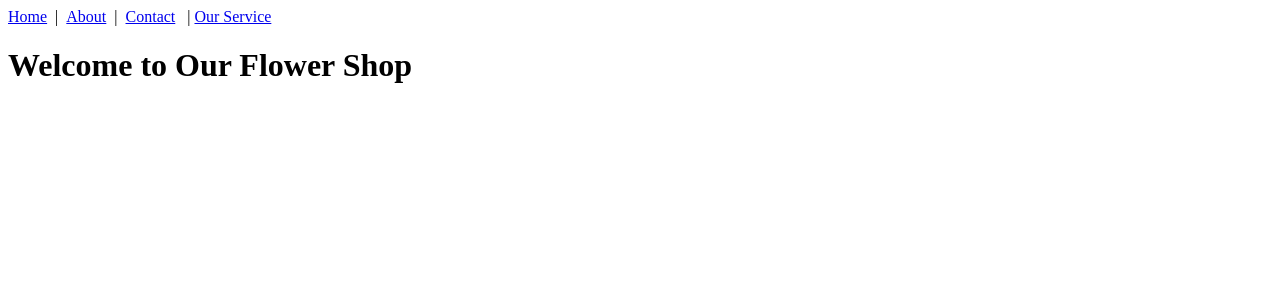
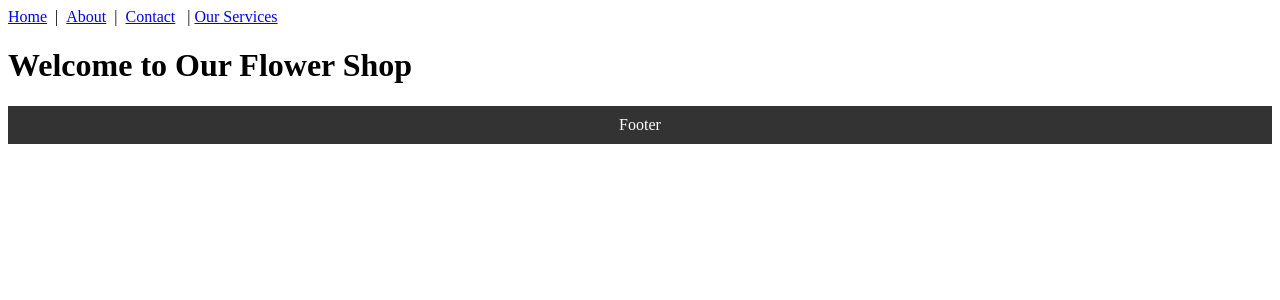
Before and after one commit to FarhatManyar/flower, a React (Vite) app: page / in a window 1280 px wide. Shown: the top 300 px of the page. Built offline with nearby package versions, Linux system fonts and the light colour scheme.

Commit message:
footer added

```diff
--- a/src/components/Footer/Footer.css
+++ b/src/components/Footer/Footer.css
@@ -0,0 +1,6 @@
+.footer{
+    background-color: #333;
+    color: white;
+    text-align: center;
+    padding: 10px;
+}
--- a/src/components/Footer/Footer.jsx
+++ b/src/components/Footer/Footer.jsx
@@ -0,0 +1,5 @@
+import "./Footer.css";
+function Footer() {
+  return <div className="footer">Footer</div>
+}
+export default Footer;
--- a/src/components/Navbar/Navbar.jsx
+++ b/src/components/Navbar/Navbar.jsx
@@ -8,7 +8,7 @@ export default function Navbar() {
     <Link to="/">Home</Link> &nbsp;| &nbsp;
     <Link to="/about">About</Link> &nbsp;| &nbsp;
     <Link to="/contact">Contact</Link> &nbsp; |&nbsp;
-    <Link to="/our-service">Our Service</Link>
+    <Link to="/our-service">Our Services</Link>
    </div>
   )
 }
--- a/src/views/About/About.jsx
+++ b/src/views/About/About.jsx
@@ -1,11 +1,12 @@
 import "./About.css";
 import Navbar from "../../components/Navbar/Navbar";
+import Footer from "../../components/Footer/Footer";
 function About() {
   return (
     <div className="about">
       <Navbar />
       <h1>About Us</h1>
-
+    <Footer/>
     </div>
   );
 }
--- a/src/views/Contact/Contact.jsx
+++ b/src/views/Contact/Contact.jsx
@@ -1,12 +1,12 @@
 import './Contact.css';
 import Navbar from "../../components/Navbar/Navbar";
-
+import Footer from "../../components/Footer/Footer";
 function Contact() {
   return (
     <div>
       <Navbar/>
       <h1>Contact Us</h1>
-
+     <Footer/>
     </div>
   );
 }
--- a/src/views/Home/Home.jsx
+++ b/src/views/Home/Home.jsx
@@ -1,12 +1,13 @@
 import './Home.css';
 import Navbar from "../../components/Navbar/Navbar";
+import Footer from "../../components/Footer/Footer";
 
 function Home() {
   return (
     <div>
 <Navbar/>
       <h1>Welcome to Our Flower Shop</h1>
-
+   <Footer/>
     </div>
   );
 }
--- a/src/views/OurService/OurService.jsx
+++ b/src/views/OurService/OurService.jsx
@@ -1,13 +1,15 @@
 import "./OurService.css";
 import Navbar from "../../components/Navbar/Navbar";
-
+import Footer from "../../components/Footer/Footer";
 function OurService() {
   return (
 
     <div>
       <Navbar />
       <h1>Our Service</h1>
+    <Footer/>
     </div>
+
   )
 }
 export default OurService;
```
Also changed, not shown: 1 other file (tests, documents, lock files or other folders).
